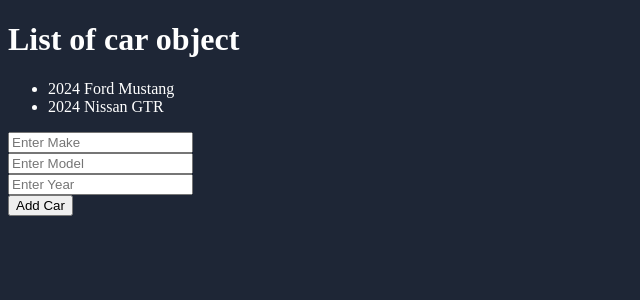
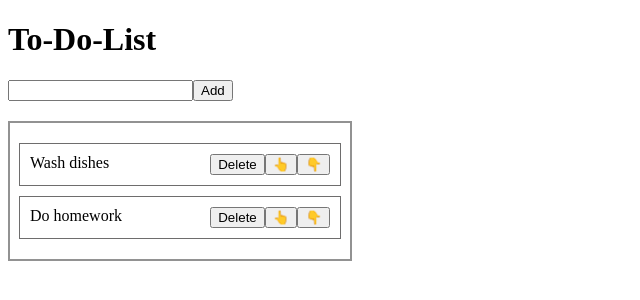
Before and after one commit to Volkanmolla42/react-tutorial, a React (Vite) app in the folder my-react-app/: page / in a window 1280 px wide. Shown: the top 300 px of the page, without its empty margins (0-640 px from the left). Built offline with nearby package versions, Linux system fonts and the light colour scheme.

Commit message:
create To-Do-List (no css)

```diff
--- a/my-react-app/src/App.jsx
+++ b/my-react-app/src/App.jsx
@@ -1,12 +1,12 @@
 //
 // eslint-disable-next-line no-unused-vars
 import React from 'react'
-import ArrayOfObjectUpdate from './Components/ArrayOfObjectUpdate'
+import TodoList from './Components/MiniApps/TodoList'
 
 const App = () => {
   return (
     <>
-      <ArrayOfObjectUpdate />
+      <TodoList />
     </>
   )
 }
--- /dev/null
+++ b/my-react-app/src/Components/MiniApps/TodoList.jsx
@@ -0,0 +1,64 @@
+// eslint-disable-next-line no-unused-vars
+import React, { useState } from 'react'
+
+const TodoList = () => {
+  const [List, setList] = useState([{ todo: 'Wash dishes' }, { todo: 'Do homework' }])
+
+  const HandleAddTodo = () => {
+    const todoValue = document.getElementById('todoInput').value
+    setList((l) => [...l, { todo: todoValue }])
+    document.getElementById('todoInput').value = ''
+  }
+
+  const HandleDelete = (index) => {
+    setList(List.filter((_, i) => i !== index))
+  }
+
+  const HandleMoveUp = (index) => {
+    if (index > 0) {
+      const updatedList = [...List]
+      ;[updatedList[index], updatedList[index - 1]] = [updatedList[index - 1], updatedList[index]]
+      setList(updatedList)
+    }
+  }
+  const HandleMoveDown = (index) => {
+    if (index < List.length - 1) {
+      const updatedList = [...List]
+      ;[updatedList[index], updatedList[index + 1]] = [updatedList[index + 1], updatedList[index]]
+      setList(updatedList)
+    }
+  }
+
+  return (
+    <div>
+      <h1>To-Do-List</h1>
+      <input type='text' name='' id='todoInput' />
+      <button className='add-button' onClick={HandleAddTodo}>
+        Add
+      </button>
+
+      <div className='todo-container'>
+        {List.map((El, index) => {
+          return (
+            <div className='todoItem' key={index}>
+              {El.todo}
+              <div>
+                <button className='button delete-button' onClick={() => HandleDelete(index)}>
+                  Delete
+                </button>
+                <button className='button' onClick={() => HandleMoveUp(index)}>
+                  👆
+                </button>
+                <button className='button' onClick={() => HandleMoveDown(index)}>
+                  👇
+                </button>
+              </div>
+            </div>
+          )
+        })}
+      </div>
+    </div>
+  )
+}
+
+export default TodoList
--- a/my-react-app/src/index.css
+++ b/my-react-app/src/index.css
@@ -1,8 +1,3 @@
-body {
-  background-color: rgb(30, 38, 54);
-  color: white;
-}
-
 .card {
   border: 1px solid rgb(206, 206, 206);
   border-radius: 10px;
@@ -122,3 +117,22 @@ body {
   border-radius: 10px;
   border: 3px solid wheat;
 }
+
+.todo-container {
+  border: 2px solid rgb(146, 146, 146);
+  display: flex;
+  flex-direction: column;
+  align-items: center;
+  padding: 20px;
+  gap: 10px;
+  width: 300px;
+  margin: 20px 0;
+}
+
+.todoItem {
+  border: 1px solid #6e6d6d;
+  width: 100%;
+  display: flex;
+  justify-content: space-between;
+  padding: 10px;
+}
```
